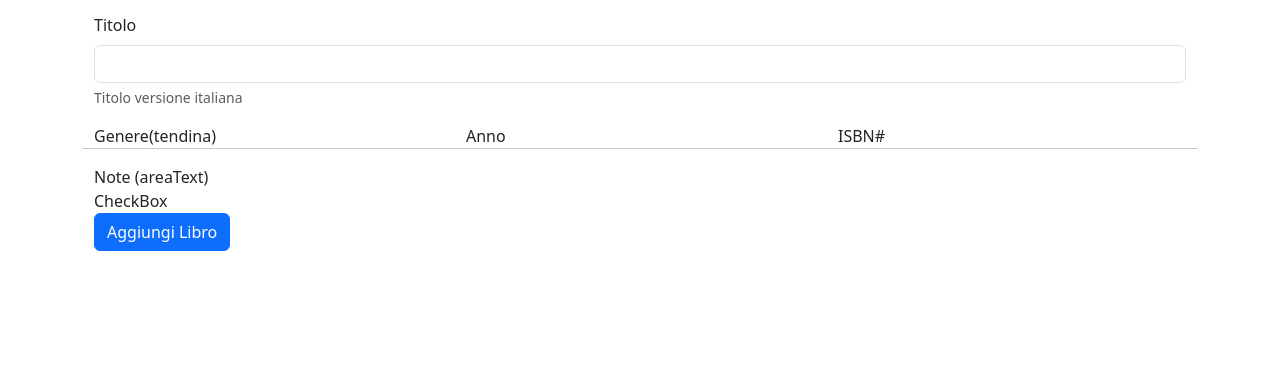
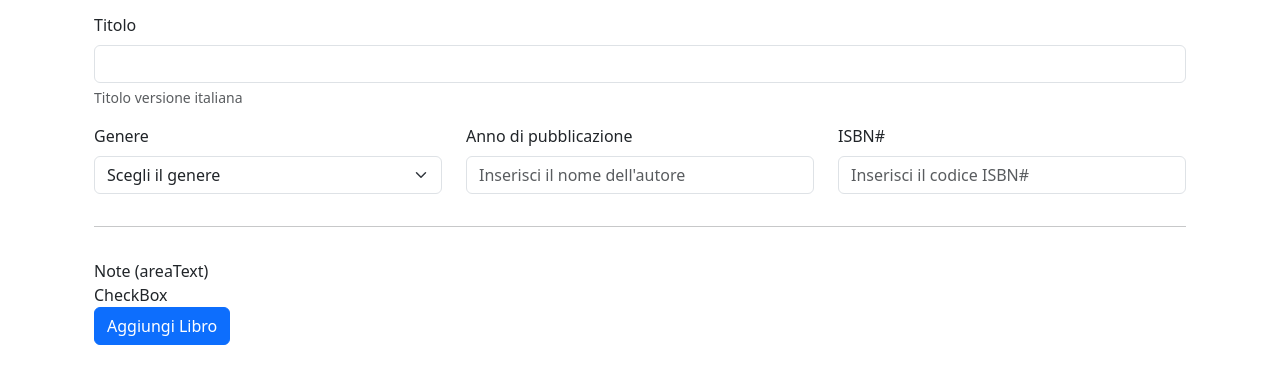
Before and after one commit to ManuelGraziosi/html-css-bootstrap-dashboard, a plain HTML site: page nuovo_libro.html in a window 1280 px wide. Shown: the part 225-608 px from the top of the page. Drawn offline with nearby package versions, Linux system fonts and the light colour scheme.

Commit message:
feat: new page book creation (wip)

```diff
--- a/nuovo_libro.html
+++ b/nuovo_libro.html
@@ -69,10 +69,33 @@
                         <div id="book_title_txt" class="form-text">Titolo versione italiana</div>
                     </div>
                 </div>
-                <div class="col-12 col-lg-4">Genere(tendina)</div>
-                <div class="col-12 col-lg-4">Anno</div>
-                <div class="col-12 col-lg-4">ISBN#</div>
-                <hr>
+                <div class="col-12 col-lg-4">
+                    <div class="mb-3">
+                        <label for="book_type" class="form-label">Genere</label>
+                        <select id="book_type" class="form-select" aria-label="Default select example">
+                            <option selected>Scegli il genere</option>
+                            <option value="1">Azione</option>
+                            <option value="2">Triller</option>
+                            <option value="3">Giallo</option>
+                        </select>
+                    </div>
+                </div>
+                <div class="col-12 col-lg-4">
+                    <div class="mb-3">
+                        <label for="book_year" class="form-label">Anno di pubblicazione</label>
+                        <input type="email" class="form-control" id="book_year"
+                            placeholder="Inserisci il nome dell'autore">
+                    </div>
+                </div>
+                <div class="col-12 col-lg-4">
+                    <div class="mb-3">
+                        <label for="book_isbn" class="form-label">ISBN#</label>
+                        <input type="email" class="form-control" id="book_isbn" placeholder="Inserisci il codice ISBN#">
+                    </div>
+                </div>
+                <div class="mb-3">
+                    <hr>
+                </div>
                 <div class="col-12">Note (areaText)</div>
                 <div class="col-12">CheckBox</div>
                 <div class="col-12">
```
